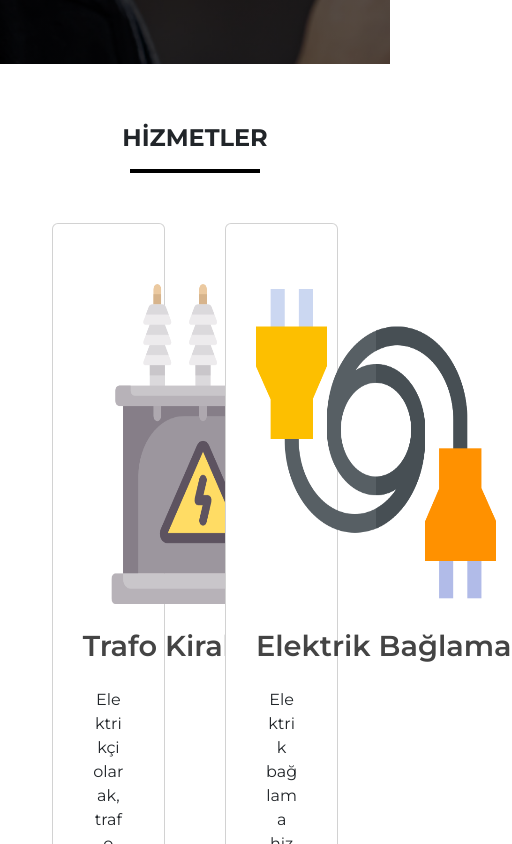
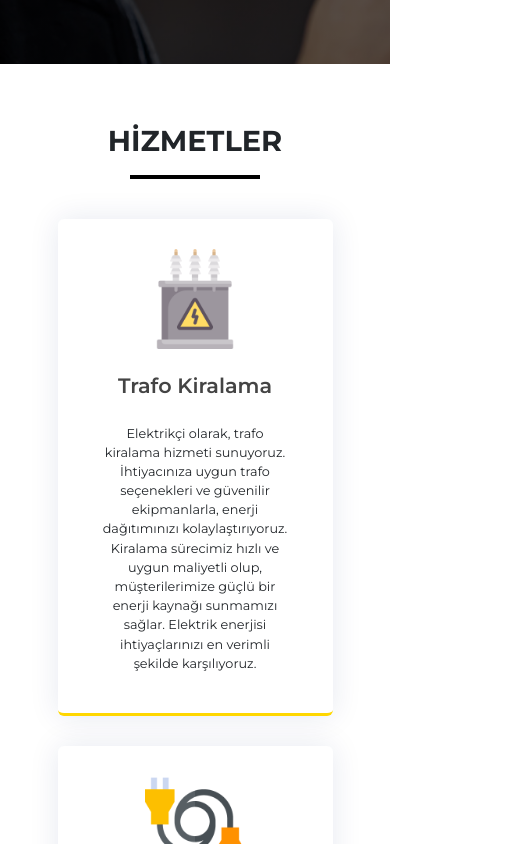
Before and after one commit to erenaygunn/korkutefe-elektrik, a React (Vite) app: page / in a window 390 px wide. Shown: the part 780-1624 px from the top of the page, 512 px wide, since content can reach past the window. Built offline with nearby package versions, Linux system fonts and the light colour scheme.

Commit message:
hizmetler responsivity

```diff
--- a/src/components/Card/card.css
+++ b/src/components/Card/card.css
@@ -1,9 +1,14 @@
 .card {
     display: block;
-    margin: 5px 40px;
+    margin: 10px 40px;
     width: 30%;
     text-align: center;
-    padding: 60px 30px;
+    padding: 60px;
+    background-color: #fff;
+    border: none;
+    border-bottom: 3px solid gold;
+    box-shadow: 0px 0 30px rgba(1, 41, 112, 0.10);
+
 }
 
 .card img {
@@ -34,31 +39,45 @@
     justify-content: center;
 }
 
-@media screen and (max-width: 1919px) {
+@media screen and (max-width: 1400px) {
     .card {
-        margin: 0 30px;
+        padding: 30px;
+    }
+
+    .card  h6{
+        font-size: 1.3rem;
+    }
+
+    .card p {
+        font-size: 0.8rem;
     }
 }
 
-@media screen and (max-width: 1510px) {
+@media screen and (max-width: 1100px) {
+    .responsive-row {
+        flex-wrap: wrap;
+        justify-content: center;
+        flex-direction: column;
+        align-items: center;
+        margin: 0;
+    }
     .card {
-        margin: 15px 60px;
+        margin: 0 0 30px 0;
+        width: 275px;
     }
 }
 
-@media screen and (max-width: 870px) {
-    .responsive-row {
-        flex-wrap: wrap;
-        justify-content: center;
+@media screen and (max-width: 360px) {
+    .card {
+        width: 230px;
+        padding: 15px;
     }
-    .card {
-        margin: 15px 30px;
+
+    .card img {
+        margin-bottom: 18px;
+    }
+
+    .card h6 {
+        margin-bottom: 8px;
     }
 }
-
-@media screen and (max-width: 600px) {
-    .card img{
-        width: 240px;
-        height: 320px;
-    }
-}
--- a/src/components/Hizmetler/hizmetler.css
+++ b/src/components/Hizmetler/hizmetler.css
@@ -6,7 +6,7 @@
     justify-content: center;
     flex-direction: column;
     font-family: 'Montserrat', sans-serif;
-    margin-top: 60px;
+    padding-top: 60px;
     margin-bottom: 20px;
 }
 
@@ -43,7 +43,7 @@
 
 @media screen and (max-width: 800px) {
     .hizmetler h5 {
-        margin-bottom: 25px;
-        font-size: 1.5rem;
+        margin-bottom: 40px;
+        font-size: 1.8rem;
     }
 }
--- a/src/components/iletisim/iletisim.css
+++ b/src/components/iletisim/iletisim.css
@@ -64,6 +64,7 @@
     .iletisim-container {
         flex-wrap: wrap;
         flex-direction: column;
+        align-items: center;
     }
 
     .iletisim-card {
```
